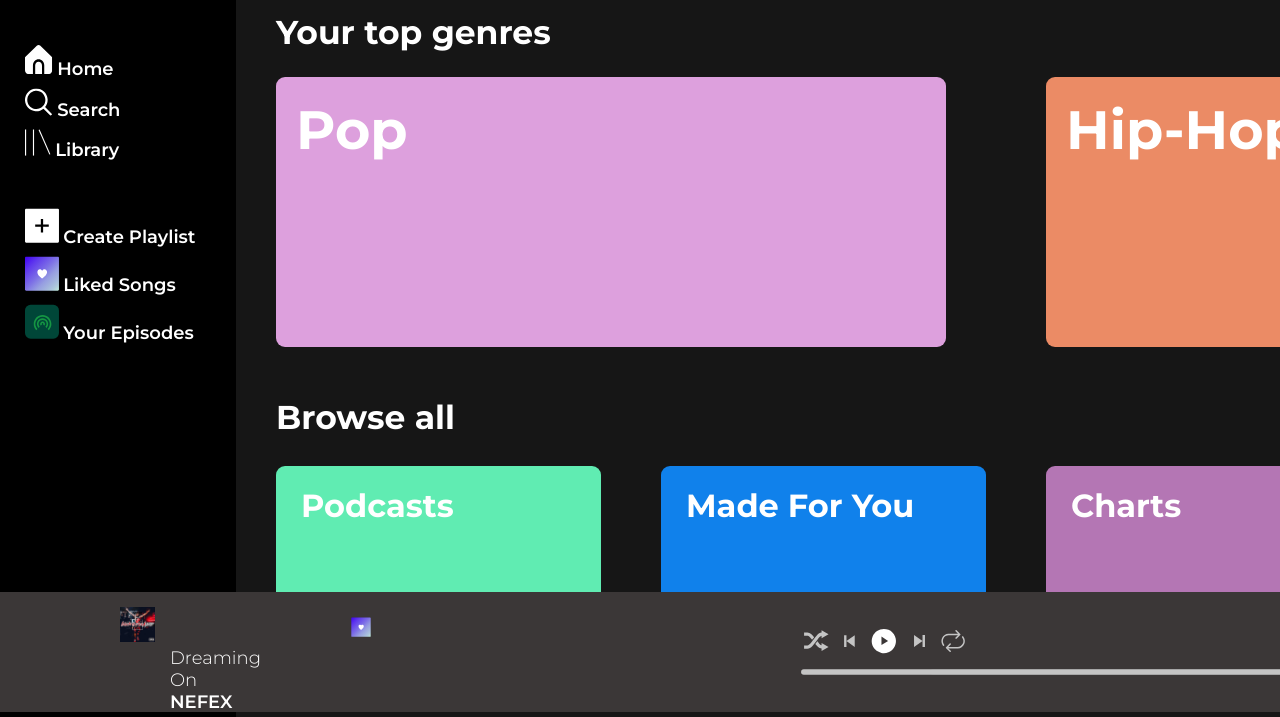
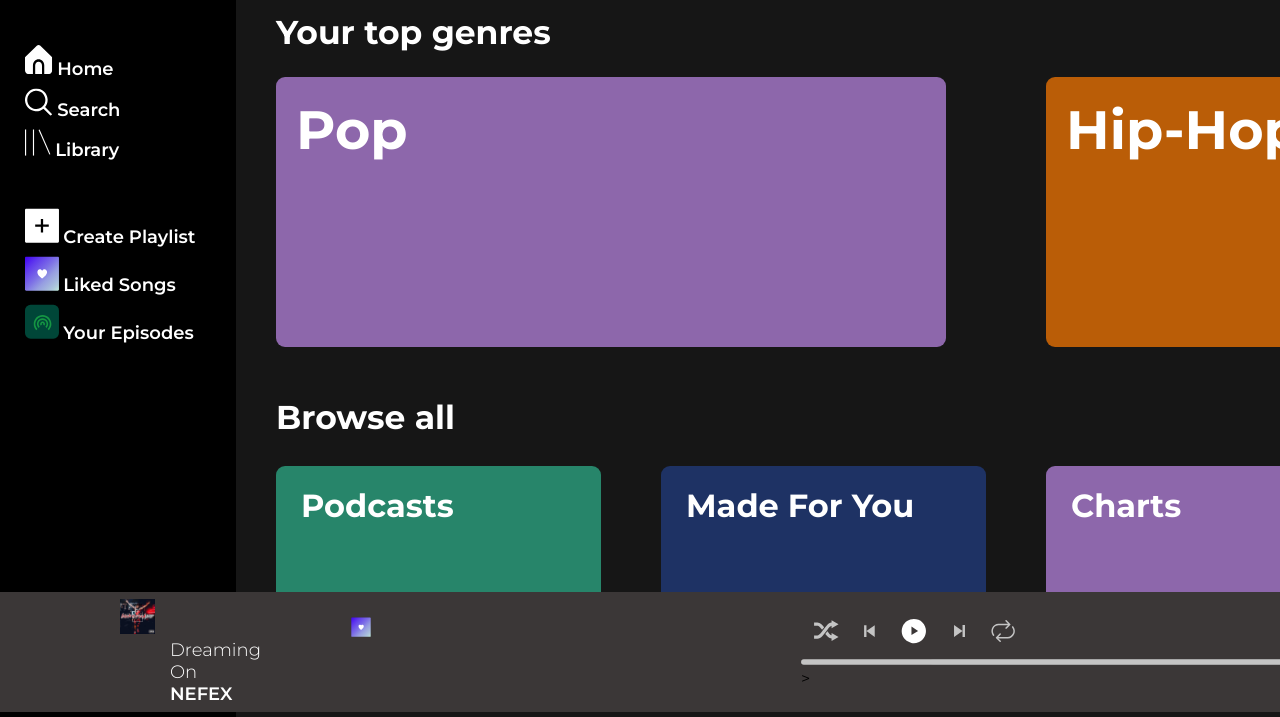
Before and after one commit to vaibhavkrishali6/replica1, a plain HTML site: page index.html in a window 1280 px wide. Shown: the part 88-805 px from the top of the page. Drawn offline with Linux system fonts and the light colour scheme.

Commit message:
Add files via upload

```diff
--- a/index.html
+++ b/index.html
@@ -58,15 +58,18 @@
 
 
           <div class="done">
+            <div class="content">
          <div class="s-icon">
-         <span style="margin-left: 100px; ">
+         <span style="margin-left:100px; ">
           <img src="./nefex.png" class="resize-me">
           <div class="text">
         <span style="font-weight:300;font-size: 28;">Dreaming On</span>
             <span>NEFEX</span>
+          </span>
           </div>
+         </div>
+         </div>
 
-         </div>
          <div class="heart">
             <img src="Heart.svg" class="pink">
          </div>
@@ -80,13 +83,12 @@
          <img src="skip-forward.svg" class="resizeme">
          <img src="repeat-all.svg" class="resizeme">
 
-         <div>
+         <div class="timebar">
             <img src="time-bar.svg">
          </div>
 
-
+    >
          </div>
-
          </div>
             </div>
              <!-- side bar and lower part ends here. -->
--- a/style.css
+++ b/style.css
@@ -155,7 +155,7 @@
 
     height:250px;
     width: 650px;
-    background-color:plum;
+    background-color: #8d67ab;
     padding-left: 20px;
     padding-top: 20px;
     border-radius:9px;
@@ -168,7 +168,7 @@
 
     height:250px;
     width: 650px;
-    background-color:rgb(235, 139, 101);
+    background-color:#ba5d07;
     padding-left: 20px;
     padding-top: 20px;
     border-radius:9px;
@@ -203,7 +203,7 @@
     margin-left: 10px;
     padding-left: 25px;
     padding-top: 20px;
-    background-color:rgb(96, 236, 178);
+    background-color: #27856a;
   }
   .madefu{
     border-radius: 6px;
@@ -213,7 +213,7 @@
     margin-left: 60px;
     padding-left: 25px;
     padding-top: 20px;
-    background-color:rgb(16, 129, 235);
+    background-color: #1e3264;
   }
   .charts{
     border-radius: 6px;
@@ -223,7 +223,7 @@
     margin-left: 60px;
     padding-left: 25px;
     padding-top: 20px;
-    background-color:rgb(180, 118, 180)
+    background-color:#8d67ab;
   }
   .newrel{
     border-radius: 6px;
@@ -233,10 +233,14 @@
     margin-left: 60px;
     padding-left: 20px;
     padding-top: 20px;
-    background-color:rgb(230, 42, 120);
+    background-color:#e8115b;
   }
 
+  .content{
+    display: flex;
+    align-items:center;
 
+  }
 
 
    /* last task to be completed*/
@@ -260,6 +264,7 @@
    .s-icon ul {
       list-style: none;
       font-size:15px;
+      display: flex;
 
 
      }
@@ -275,6 +280,7 @@
     .resize-me{
    width: 35px;
    height: 35px;
+   padding-top: 60px;
 
     }
 
@@ -282,14 +288,22 @@
   .resizeme{
     height: 30px;
     width: 30px;
+    margin-left: 10px;
 
 }
+
+
+
+
+
 
     .button{
         padding: 10px;
         margin-left: 350px;
         align-items: center;
         align-self: center;
+
+
     }
   .pink{
     height: 20px;
```
